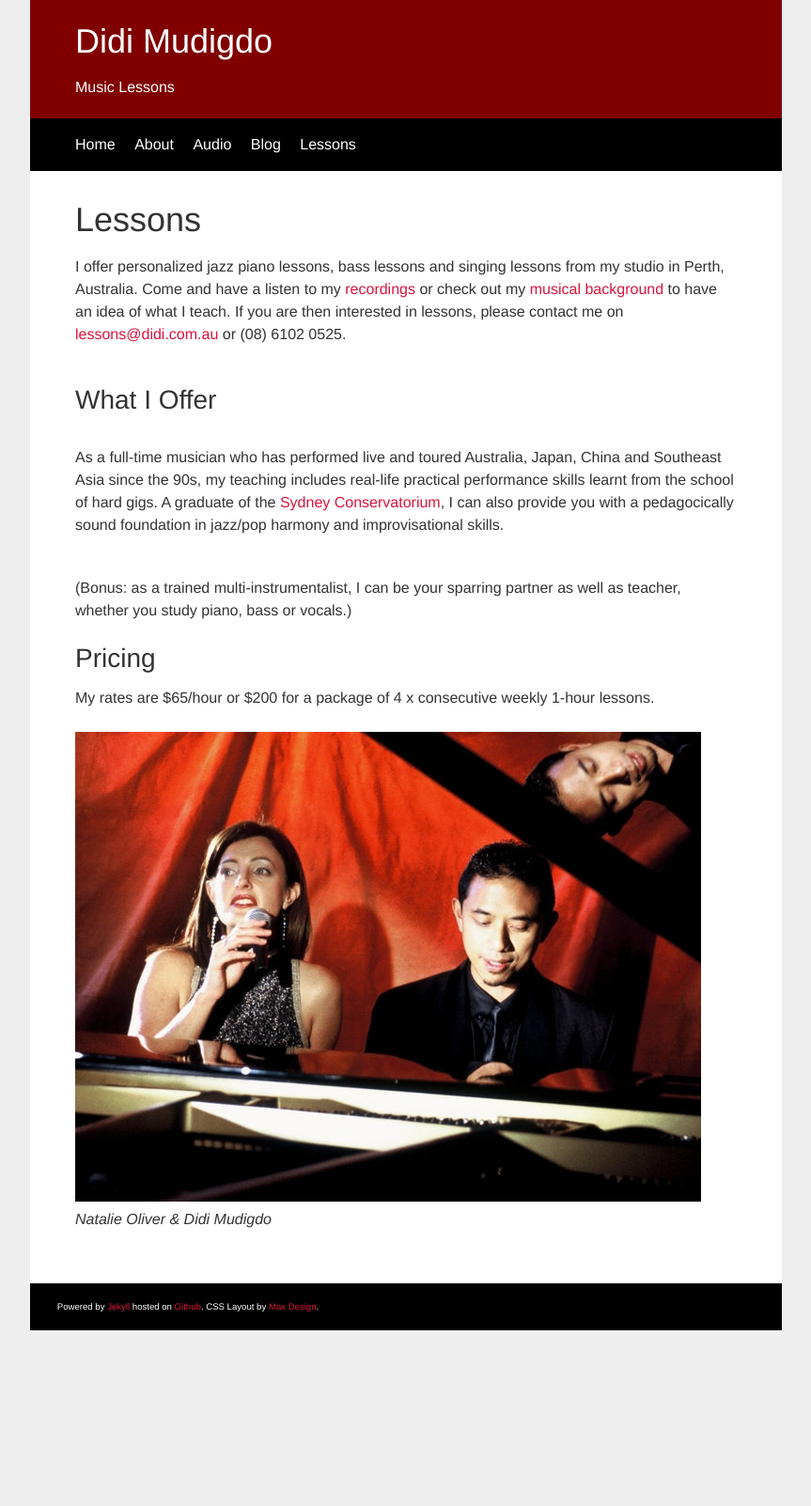
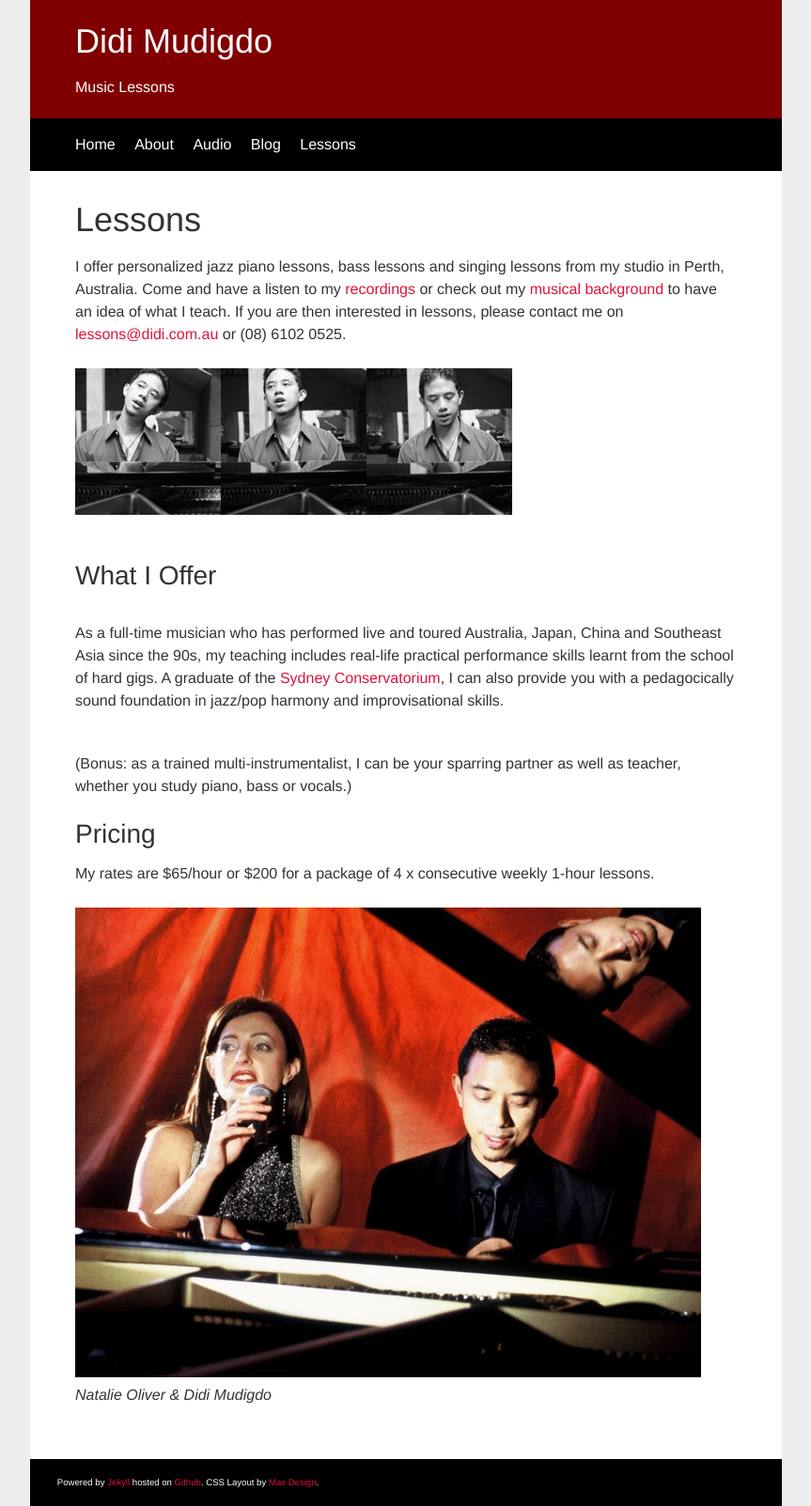
Before and after one commit to didijazz/didijazz.github.io, a Jekyll site: the page built from jazz-piano-lessons-perth/index.html, in a window 1280 px wide. Shown: the whole page at 94% size, without its empty margins (208-1071 px from the left). Built offline with Jekyll 4.4.1, drawn with Linux system fonts in a browser that asks for light colours; before the commit the page ends 1416 px from its top, so only the background shows below that.

Commit message:
little pic

```diff
--- a/jazz-piano-lessons-perth/index.html
+++ b/jazz-piano-lessons-perth/index.html
@@ -7,6 +7,8 @@ description: Didi Mudigdo offers jazz piano lessons, bass lessons and singing le
 <h1>Lessons</h1>
 
 <p>I offer personalized jazz piano lessons, bass lessons and singing lessons from my studio in Perth, Australia. Come and have a listen to my <a href="/audio/index.html">recordings</a> or check out my <a href="/about/index.html">musical background</a> to have an idea of what I teach. If you are then interested in lessons, please contact me on <a href="mailto:lessons@didi.com.au" target="_blank">lessons@didi.com.au</a> or (08) 6102 0525.</p>
+
+<p><img class=img-responsive src="/img/jazz-piano-lessons-perth.jpg" alt="Jazz Piano Lessons Perth"></p>
 
 <h2>What I Offer</h2>
 
```
Also changed, not shown: img/jazz-piano-lessons-perth.jpg (added).
